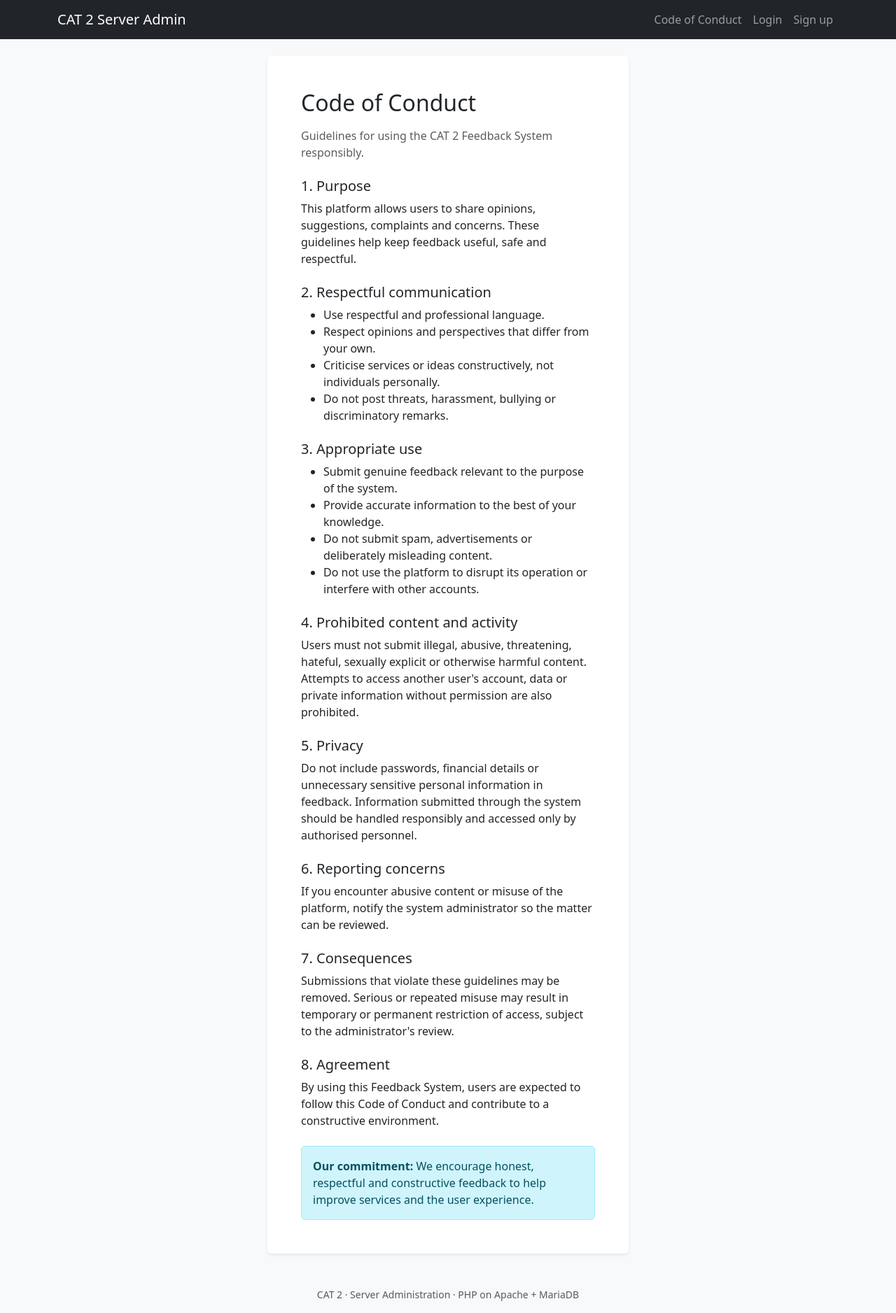
After one commit to keanehatescoding/cat2-php-auth, a PHP site: page /code-of-conduct.php in a window 1280 px wide. The commit adds this page. Shown: the whole page at 70% size. Run offline with PHP 8.4, Linux system fonts and the light colour scheme.

Commit message:
Feat: added a code of conduct

```diff
--- /dev/null
+++ b/code-of-conduct.php
@@ -0,0 +1,55 @@
+<?php
+$pageTitle = 'Code of Conduct';
+require __DIR__ . '/layout_header.php';
+?>
+
+<div class="row justify-content-center">
+    <div class="col-lg-9">
+        <div class="card shadow-sm">
+            <div class="card-body p-4 p-md-5">
+                <h1 class="h2 mb-3">Code of Conduct</h1>
+                <p class="text-muted">Guidelines for using the CAT 2 Feedback System responsibly.</p>
+
+                <h2 class="h5 mt-4">1. Purpose</h2>
+                <p>This platform allows users to share opinions, suggestions, complaints and concerns. These guidelines help keep feedback useful, safe and respectful.</p>
+
+                <h2 class="h5 mt-4">2. Respectful communication</h2>
+                <ul>
+                    <li>Use respectful and professional language.</li>
+                    <li>Respect opinions and perspectives that differ from your own.</li>
+                    <li>Criticise services or ideas constructively, not individuals personally.</li>
+                    <li>Do not post threats, harassment, bullying or discriminatory remarks.</li>
+                </ul>
+
+                <h2 class="h5 mt-4">3. Appropriate use</h2>
+                <ul>
+                    <li>Submit genuine feedback relevant to the purpose of the system.</li>
+                    <li>Provide accurate information to the best of your knowledge.</li>
+                    <li>Do not submit spam, advertisements or deliberately misleading content.</li>
+                    <li>Do not use the platform to disrupt its operation or interfere with other accounts.</li>
+                </ul>
+
+                <h2 class="h5 mt-4">4. Prohibited content and activity</h2>
+                <p>Users must not submit illegal, abusive, threatening, hateful, sexually explicit or otherwise harmful content. Attempts to access another user's account, data or private information without permission are also prohibited.</p>
+
+                <h2 class="h5 mt-4">5. Privacy</h2>
+                <p>Do not include passwords, financial details or unnecessary sensitive personal information in feedback. Information submitted through the system should be handled responsibly and accessed only by authorised personnel.</p>
+
+                <h2 class="h5 mt-4">6. Reporting concerns</h2>
+                <p>If you encounter abusive content or misuse of the platform, notify the system administrator so the matter can be reviewed.</p>
+
+                <h2 class="h5 mt-4">7. Consequences</h2>
+                <p>Submissions that violate these guidelines may be removed. Serious or repeated misuse may result in temporary or permanent restriction of access, subject to the administrator's review.</p>
+
+                <h2 class="h5 mt-4">8. Agreement</h2>
+                <p>By using this Feedback System, users are expected to follow this Code of Conduct and contribute to a constructive environment.</p>
+
+                <div class="alert alert-info mt-4 mb-0" role="note">
+                    <strong>Our commitment:</strong> We encourage honest, respectful and constructive feedback to help improve services and the user experience.
+                </div>
+            </div>
+        </div>
+    </div>
+</div>
+
+<?php require __DIR__ . '/layout_footer.php'; ?>
--- a/layout_header.php
+++ b/layout_header.php
@@ -18,6 +18,7 @@ $loggedIn = !empty($_SESSION['user_id']);
     <div class="container">
         <a class="navbar-brand" href="index.php">CAT 2 Server Admin</a>
         <div class="navbar-nav ms-auto">
+            <a class="nav-link" href="code-of-conduct.php">Code of Conduct</a>
             <?php if ($loggedIn): ?>
                 <a class="nav-link" href="dashboard.php">Dashboard</a>
                 <a class="nav-link" href="feedback.php">Feedback</a>
```
